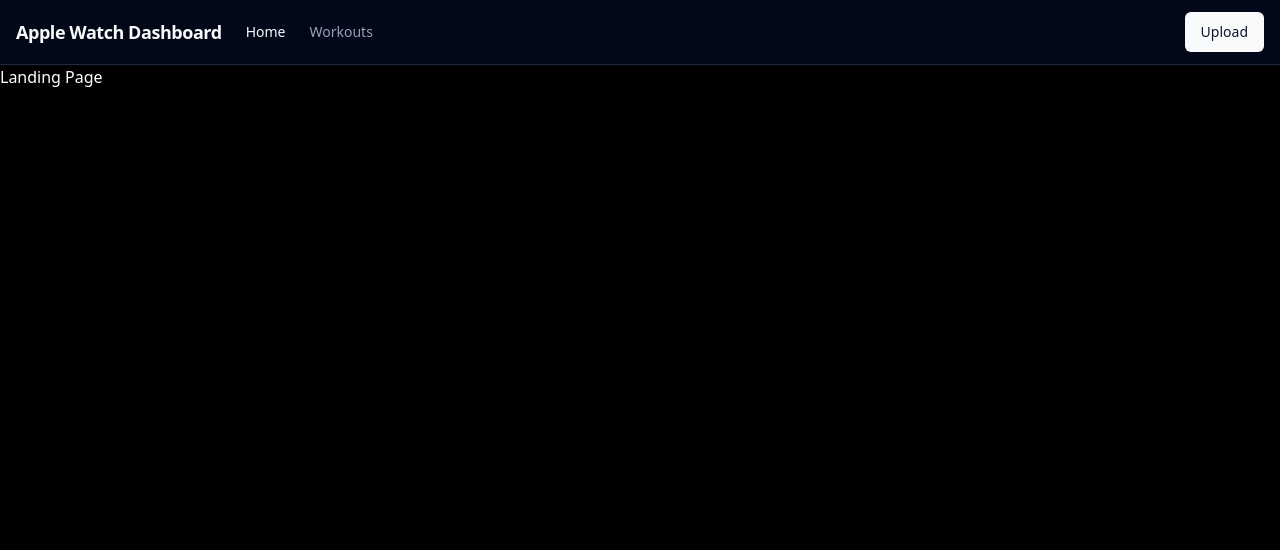
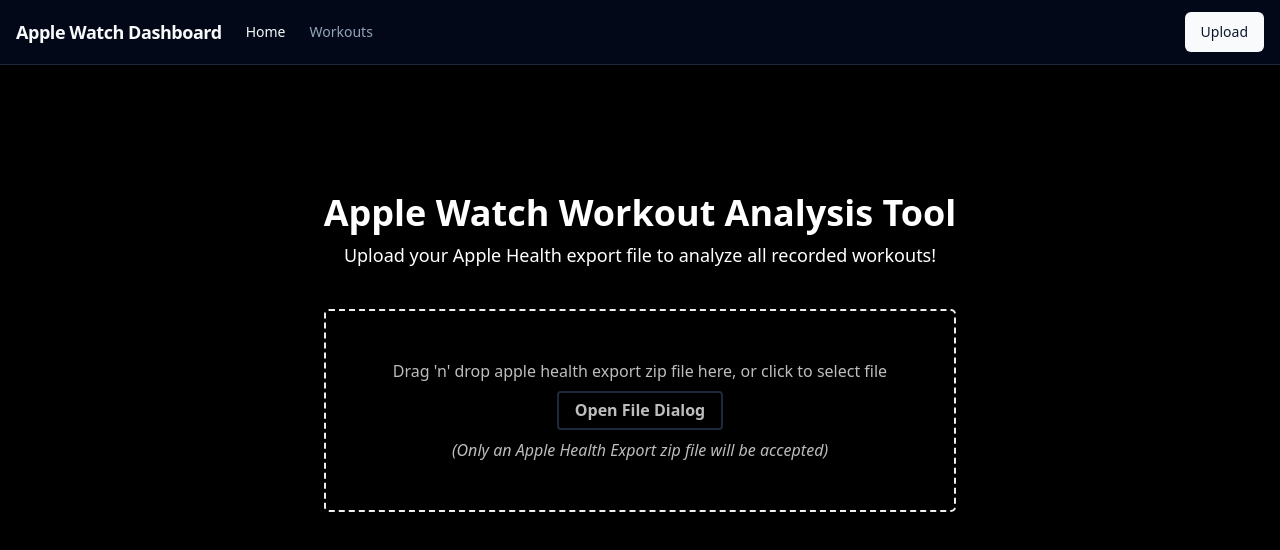
Before and after one commit to Jdwalli/apple-watch-workout-analysis, a React (Vite) app in the folder frontend/: page / in a window 1280 px wide. Shown: the top 550 px of the page. Built offline with nearby package versions, Linux system fonts and the light colour scheme.

Commit message:
Added dropzone

```diff
--- a/frontend/package.json
+++ b/frontend/package.json
@@ -21,6 +21,7 @@
     "react": "^18.3.1",
     "react-day-picker": "^8.10.1",
     "react-dom": "^18.3.1",
+    "react-dropzone": "^14.2.3",
     "react-redux": "^9.1.2",
     "react-router": "^6.26.2",
     "react-router-dom": "^6.26.2",
--- /dev/null
+++ b/frontend/src/components/FileDropzone.tsx
@@ -0,0 +1,70 @@
+import React, { FunctionComponent, useMemo } from "react";
+import { useDropzone } from "react-dropzone";
+
+interface WrapperProps {
+  onDrop: (files: File[]) => void;
+}
+
+const baseStyle = {
+    flex: 1,
+    display: 'flex',
+    flexDirection: 'column' as const,
+    alignItems: 'center',
+    padding: '3rem',
+    borderWidth: 2,
+    borderRadius: 5,
+    borderColor: '#eeeeee',
+    borderStyle: 'dashed',
+    color: '#bdbdbd',
+    outline: 'none',
+    transition: 'border .24s ease-in-out'
+};
+
+const focusedStyle = { borderColor: "#1E94FA" };
+const acceptStyle = { borderColor: "#04E204" };
+const rejectStyle = { borderColor: "#FF3B30" };
+
+const FileDropzone: FunctionComponent<WrapperProps> = (props: WrapperProps) => {
+  const {
+    getRootProps,
+    getInputProps,
+    isFocused,
+    isDragAccept,
+    isDragReject,
+    open,
+  } = useDropzone({
+    onDrop: props.onDrop,
+    useFsAccessApi: false,
+    multiple: false,
+    accept: {
+      "application/zip": [".zip"],
+      "application/x-7z-compressed": [".7z"],
+      "application/gzip": [".gz"],
+    },
+    onError: (e: any) => console.error(`File Dropzone Error: ${e}`),
+  });
+
+
+  const style = useMemo(
+    () => ({
+      ...baseStyle,
+      ...(isFocused ? focusedStyle : {}),
+      ...(isDragAccept ? acceptStyle : {}),
+      ...(isDragReject ? rejectStyle : {}),
+    }),
+    [isFocused, isDragAccept, isDragReject]
+  );
+
+  return (
+      <div className="p-3" {...getRootProps({ style })} onClick={e => e.stopPropagation()}>
+        <input {...getInputProps()} />
+        <p>Drag 'n' drop apple health export zip file here, or click to select file</p>
+        <button className="inline-block text-green bg-[black] rounded text-base font-bold leading-[1.2] cursor-pointer mx-0 my-2 px-4 py-2 border-2 border-solid border-green" type="button" onClick={open}>
+          Open File Dialog
+        </button>
+        <em>(Only an Apple Health Export zip file will be accepted)</em>
+      </div>
+  );
+};
+
+export { FileDropzone };
--- a/frontend/src/pages/landing/LandingPage.tsx
+++ b/frontend/src/pages/landing/LandingPage.tsx
@@ -1,9 +1,50 @@
 import React from "react";
+import { FileDropzone } from "@/components/FileDropzone";
+import ApiClient from "@/clients/api_clients";
 
-const LandingPage: React.FC= () => {
+const LandingPage: React.FC = () => {
+  const apiClient = new ApiClient();
+  const [uploading, setUploading] = React.useState(false);
+  const [fileName, setFileName] = React.useState("");
+
+  const onFileUpload = (acceptedFiles: File[]) => {
+    const zipFile = acceptedFiles[0];
+    setUploading(true);
+    apiClient
+      .uploadExport(zipFile)
+      .then((data) => {
+        setUploading(false);
+      })
+      .catch((error) => {
+        setUploading(false);
+        if (error.response && error.response.status === 400) {
+          alert("This is not an Apple Health Export!");
+        }
+      });
+  };
+
   return (
-    <div>
-        Landing Page
+    <div className="mt-32 max-w-6xl flex flex-col justify-center items-center mx-auto my-auto">
+      <main>
+        <section>
+          <h1 className="font-bold text-white text-4xl text-center mb-2">
+            Apple Watch Workout Analysis Tool
+          </h1>
+          <p className="text-center text-lg">
+            Upload your Apple Health export file to analyze all recorded
+            workouts!
+          </p>
+        </section>
+        <section className="mt-10">
+          <FileDropzone onDrop={onFileUpload} />
+        </section>
+        <section>
+          <p>
+            {" "}
+            {uploading ? <p className="text-white">Uploading...</p> : null}
+          </p>
+        </section>
+      </main>
     </div>
   );
 };
```
Also changed, not shown: 1 other file (tests, documents, lock files or other folders).
